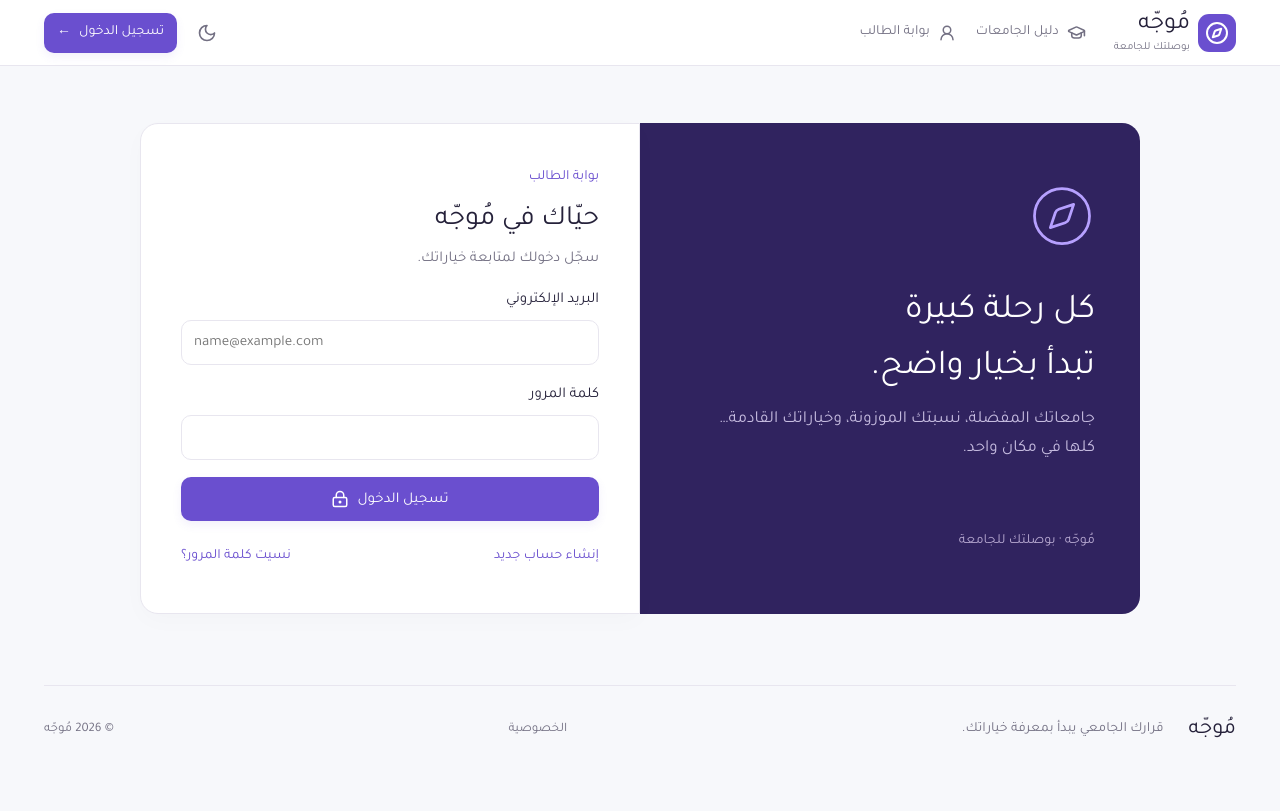
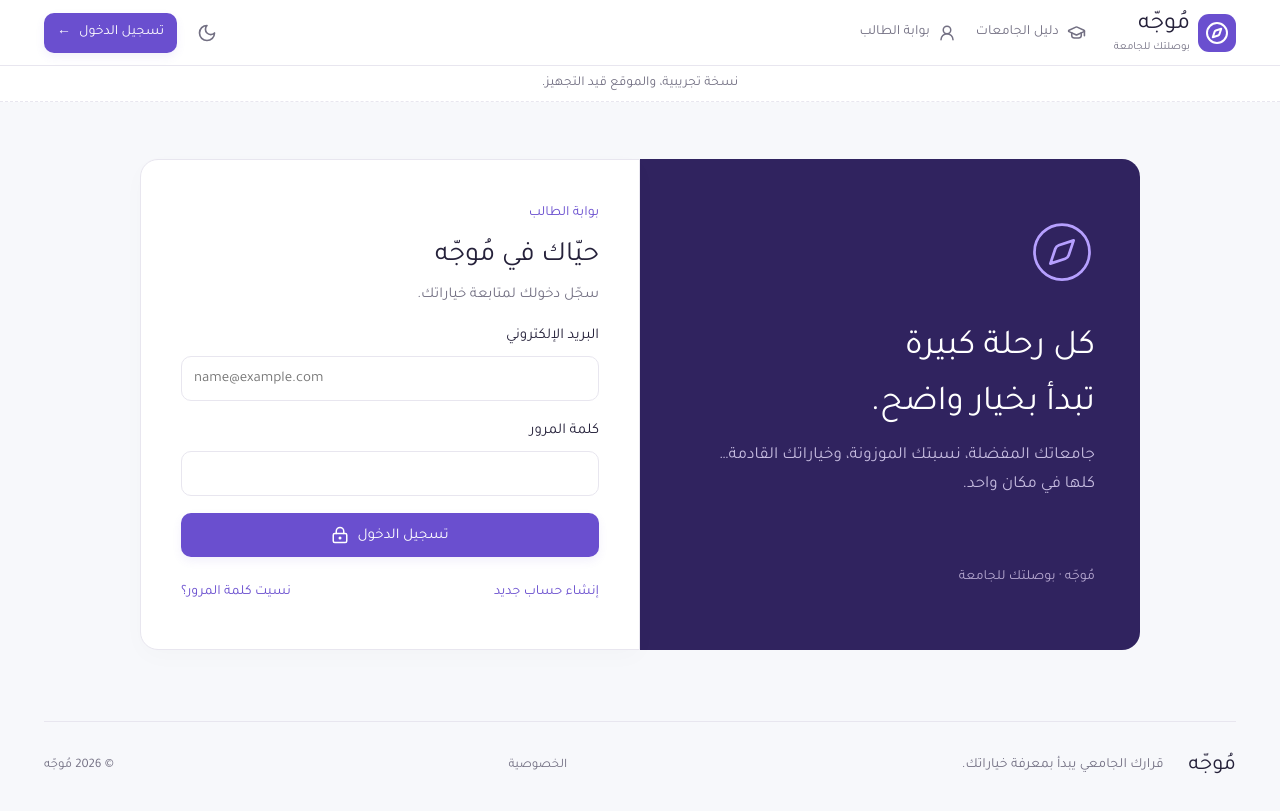
Before and after one commit to 4wy2/muwajjah-app, a React (Vite) app: page /auth/login in a window 1280 px wide. Built offline with nearby package versions, Linux system fonts and the light colour scheme; no server answers; the database is empty.

Commit message:
وضع المعاينة قبل الإطلاق: منع الأرشفة وشريط «نسخة تجريبية»
Co-Authored-By: Claude Opus 5.5 <noreply@anthropic.com>
Claude-Session: https://claude.ai/code/session_01Uh4jkoa58vei1HjLoTH4KS

```diff
--- a/index.html
+++ b/index.html
@@ -4,6 +4,8 @@
     <meta charset="UTF-8" />
     <meta name="viewport" content="width=device-width, initial-scale=1.0" />
     <meta name="theme-color" content="#6a4fcf" />
+    <!-- PREVIEW: احذف السطر التالي يوم الإطلاق -->
+    <meta name="robots" content="noindex, nofollow" />
     <meta
       name="description"
       content="دليل الجامعات السعودية: التخصصات وشروط القبول ومساراته والسكن، مع حاسبة الموزونة."
--- a/src/components/Layout.tsx
+++ b/src/components/Layout.tsx
@@ -18,6 +18,7 @@ import { usePlus } from "../api/student";
 import { useToast } from "./ui";
 import { friendly } from "../lib/utils";
 import { ThemeToggle } from "./Appearance";
+import { PREVIEW } from "../lib/config";
 export default function Layout() {
   const { user } = useAuth();
   const member = useMember();
@@ -100,6 +101,11 @@ export default function Layout() {
           </div>
         </div>
       </header>
+      {PREVIEW && (
+        <div className="preview-bar" role="note">
+          نسخة تجريبية، والموقع قيد التجهيز.
+        </div>
+      )}
       {showPromo && (
         <div className="promo-bar" role="note">
           <span>
--- a/src/lib/config.ts
+++ b/src/lib/config.ts
@@ -13,3 +13,7 @@ export const appUrl = (path: string) => location.origin + BASE + path;
 
 // Optional public contact for privacy/account requests. Leave empty to hide it.
 export const CONTACT_EMAIL = "";
+
+// Pre-launch preview: shows a small "beta" notice. Set to false on launch day
+// (and remove the robots noindex line in index.html, and public/robots.txt Disallow: /).
+export const PREVIEW = true;
--- a/src/styles.css
+++ b/src/styles.css
@@ -2087,3 +2087,4 @@ input, select, textarea { min-height: 44px; padding: 9px 12px; }
 .plus-features { text-align: start; margin: 6px auto 4px; padding-inline-start: 20px; display: grid; gap: 6px; }
 .subscription .price { font-size: 1.6rem; font-weight: 800; color: var(--accent-dark); margin: 4px 0; }
 .row-actions { display: flex; gap: 10px; flex-wrap: wrap; margin-top: 12px; }
+.preview-bar { text-align: center; font-size: 0.85rem; padding: 6px 12px; background: var(--surface); border-bottom: 1px dashed var(--line); color: var(--muted); }
```
Also changed, not shown: public/robots.txt.
